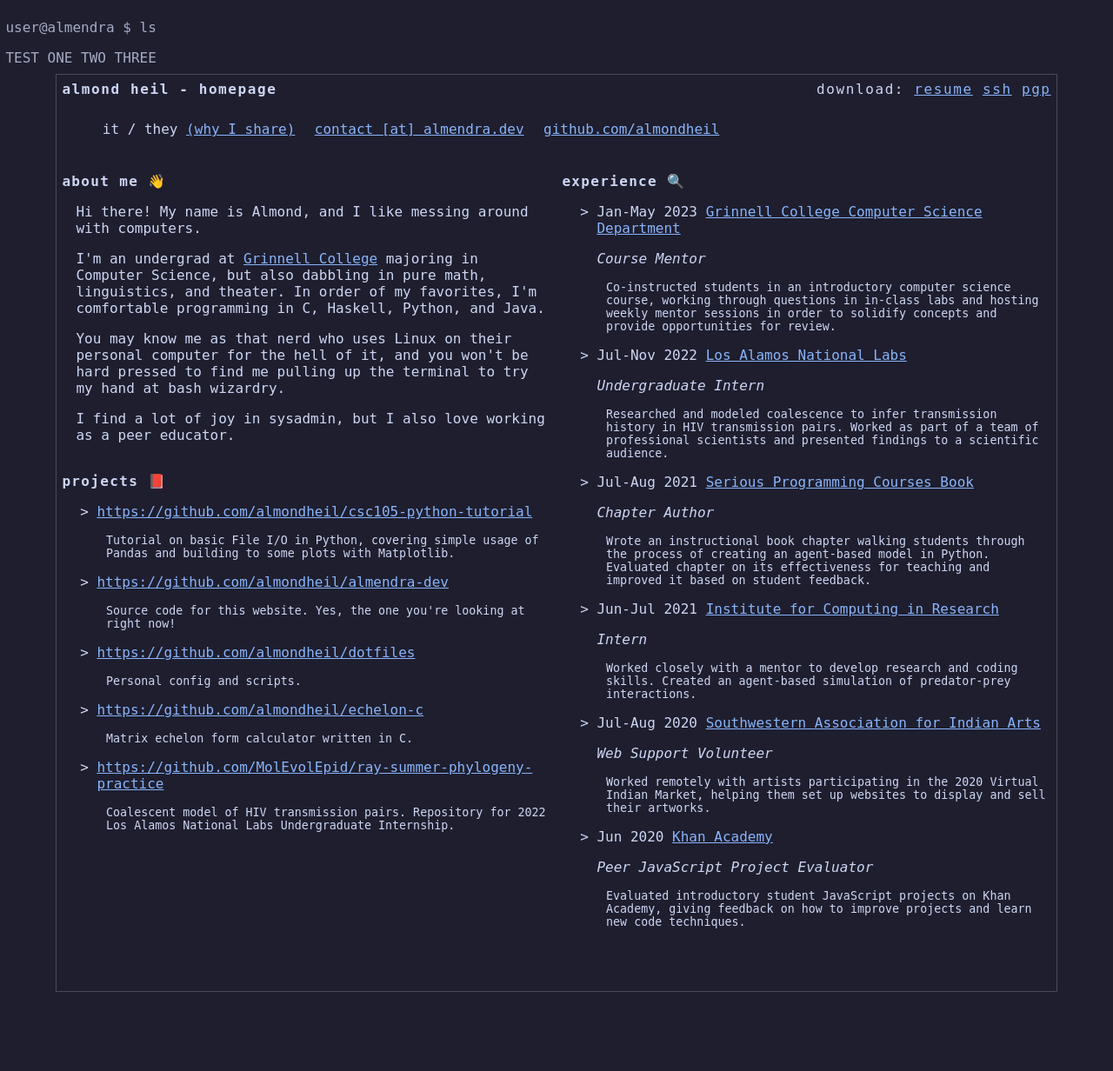
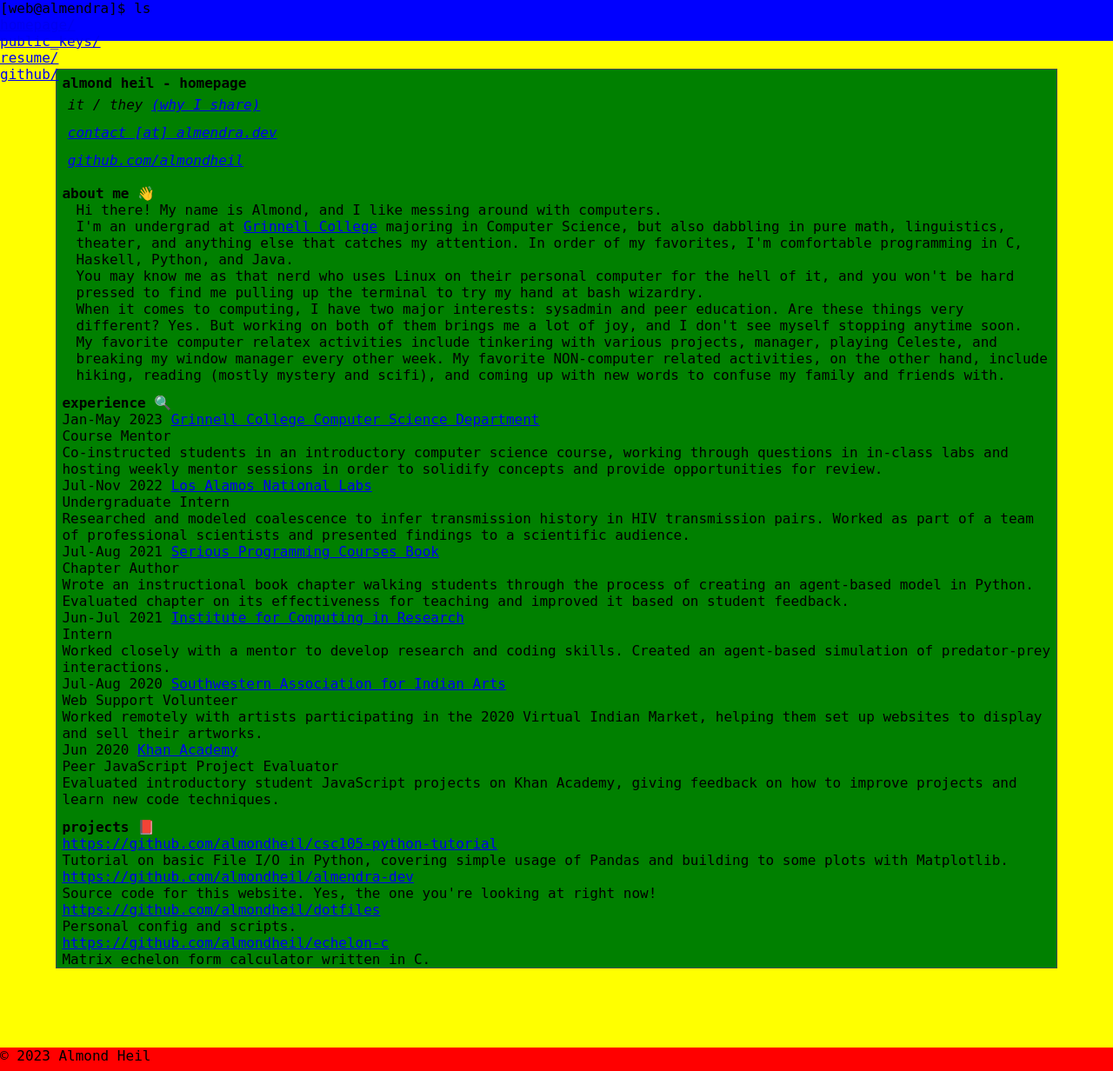
Before and after one commit to almondheil/almendra-dev, a Flask app: page / in a window 1280 px wide. Shown: the whole page at 87% size. Run offline with Flask 3, Linux system fonts and the light colour scheme; data comes from the database, SQL or seed files in the repository.

Commit message:
Finally use adaptive scaling that works decently
There's a gap between the bottom of .content and the footer anchored to
the bottom that grows when the page is narrow, but it doesn't look bad.
It also responds reasonably to the page being very wide and short,
although the footer covers the other content when you get too far.

I'm gonna go back to having decent aesthetics next.

```diff
--- a/static/css/style.css
+++ b/static/css/style.css
@@ -1,23 +1,16 @@
 * {
   box-sizing: border-box;
   font-family: 'Source Code Pro', monospace, monospace;
-}
 
-body, html {
-  margin: 0px;
-  padding: 0px;
-  color: #cdd6f4;
-  background: #1e1e2e;
-}
-
-body, h1, h2, h3, h4, h5, h6 {
-  margin: 0px;
-  padding: 0px;
-  border: none;
-  font-size: 12pt;
-}
-h1,h2,h3,h4,h5,h6 {
-  font-family: inherit;
+	/* Reset everything to keep navbar flush to top
+	 * and reduce formatting irregularities */
+	margin: 0;
+	padding: 0;
+	border: 0;
+	outline: 0;
+	font-size: 100%;
+	vertical-align: baseline;
+	background: transparent;
 }
 
 body {
@@ -25,191 +18,69 @@ body {
   height: 100vh;
   position: relative;
   display: flow-root;
+	background-color: yellow;
 }
 
 :root {
-  --content-width: 90%;
-  --content-height: 90%;
-  --cmd-height: 40pt;
+	--nav-height: 35pt;
+	--main-height: 90%;
+	--main-width:  90%;
+	--footer-height: 20pt;
 }
 
+/* Set up nav, footer, and .content to all appear on one
+ * view of the page. */
+nav {
+	height: var(--nav-height);
+	margin: auto;
+	background-color: blue;
+}
+footer {
+	/* Right now the footer shows up with a LITTLE space after it
+	 * before the page ends, but I'm gonna just let it be for now. */
+	height: var(--footer-height);
+	margin: auto;
+	background-color: red;
+
+	position: absolute;
+	bottom: 0;
+	left: 0;
+	width: 100%;
+}
 .content {
-  width: var(--content-width);
-  height: calc(var(--content-height) - var(--cmd-height));
+	height: calc(var(--main-height) - var(--nav-height) - var(--footer-height));
+	width: var(--main-width);
+	/* allow scrolling overflow content within */
 	overflow: auto;
 	margin: auto;
-  margin-top: calc((100% - var(--content-height))/4);
+	margin-top: calc((100% - var(--main-height))/4);
 	border: thin solid #4A4A57;
-}
-
-#command-area {
-  height: var(--cmd-height);
-  margin: auto;
-  color: #a5acc5;
+	background-color: green;
 }
 
 section {
 	overflow: hidden;
 }
 
+.projects {
+}
+.experience {
+}
+.about {
+}
+.info {
+}
+
 .padded {
 	padding: 0.4em;
 }
-
 .indented {
 	padding-left: 1em;
 }
-
-#info, #experience, #projects, #skills, #education {
-  font-family: 'Hack', monospace, monospace;
-}
-#education, #skills, #experience, #projects {
-  border-top: none;
-}
-#info, #skills, #experience, #projects {
-  border-bottom: none;
-}
-#experience {
-  border-right: none;
-}
-#projects {
-  border-left: none;
+.dim {
 }
 
-section#info {
+h1#err404 {
+	color: red;
+	font-size: 30pt;
 }
-
-div.mid {
-  height: auto;
-  overflow: hidden;
-}
-
-section#experience {
-  float: right;
-  width: 50%;
-}
-section#about {
-  float: left;
-  width: 50%;
-}
-section#projects {
-  float: left;
-  width: 50%;
-}
-@media only screen and (max-width: 768px) {
-  /* For tablets and mobile phones */
-  section#experience, section#about, section#projects {
-    width: 100%;
-  }
-}
-
-
-h1,h2,h3,h4,h5,h6 {
-  font-size: 12pt;
-}
-
-h1 {
-  font-weight: bold;
-  letter-spacing: 1.2pt;
-}
-
-h2 {
-  font-weight: bold;
-  margin-top: 4pt;
-  letter-spacing: 1pt;
-}
-
-address {
-  font-style: normal;
-}
-
-ul {
-  margin-left: 0;
-  list-style: none;
-}
-
-li {
-  position: relative;
-}
-
-li::before {
-  content: ">";
-  left: -1.2em;
-  position: absolute;
-}
-
-#info address {
-  display: inline-block;
-}
-.contactinfo {
-  list-style: none;
-  display: inline-block;
-}
-.contactinfo li {
-  display: inline-block;
-  position: relative;
-}
-.contactinfo li::before {
-  display: none;
-}
-
-p.timeplace > address {
-  display: inline !important;
-}
-
-.jobdescription, .description {
-  margin-top: 2pt;
-  margin-left: 0.8em;
-  font-size: 10pt;
-}
-
-section#info .description {
-  margin-top: 1em;
-}
-
-.jobtitle {
-  font-style: italic;
-}
-
-li + li {
-  margin-top: 4pt;
-}
-
-a {
-  color: #89b4fa;
-}
-
-a:visited {
-  color: #cba6f7;
-}
-
-section#skills {
-  clear: both;
-}
-
-.cf:before {
-  content: " ";
-  display: table;
-}
-.cf:after {
-  clear: both;
-}
-
-.cf {
-  *zoom: 1;
-}
-
-p.achievments {
-  margin-top: 4pt;
-  font-size: 10pt;
-}
-
-.education, .award {
-  font-style: italic;
-}
-
-.links {
-  float: right;
-  font-size: 1rem;
-  font-weight: normal;
-}
--- a/templates/base.html
+++ b/templates/base.html
@@ -11,13 +11,21 @@
     <title>{% block title %} {% endblock %} - almendra.dev</title>
   </head>
   <body>
-    <nav class=padded id="command-area">
-      <p>user@almendra $ ls</p>
-      <p>TEST ONE TWO THREE</p>
+    <nav class=topnav>
+      <p class=dim>[web@almendra]$ ls</p>
+      <ul>
+        <li><a href="{{ url_for('index') }}">homepage/</a></li>
+        <li><a href="{{ url_for('public_keys') }}">public_keys/</a></li>
+        <li><a href="{{ url_for('resume') }}">resume/</a></li>
+        <li><a href="https://github.com/almondheil/" target="_blank">github/</a></li>
+      </ul>
     </nav>
     <!-- TODO DO NAV STUFF, IT'S IN THE TUTORIAL -->
-    <div class="content">
-        {% block content %} {% endblock %}
-    </div>
+    <main class=content>
+      {% block content %} {% endblock %}
+    </main>
+    <footer class=footer>
+      © 2023 Almond Heil
+    </footer>
   </body>
 </html>
--- a/templates/index.html
+++ b/templates/index.html
@@ -1,27 +1,31 @@
 {% extends 'base.html' %}
 
 {% block content %}
-<div class="mid grid-container">
-  <section id="info" itemscope itemtype="http://schema.org/Person">
+<section class="info" itemscope itemtype="http://schema.org/Person">
   <div class="padded">
-      <h1 itemprop="name">almond heil - {% block title %} homepage {% endblock %}
+    <h1 itemprop="name">almond heil - {% block title %} homepage {% endblock %}</h1>
+    <!-- TODO: relocate these links somewhere less weird
       <div class="links">
       download:
       <a itemprop="resume" rel="me" href="./download/AlmondHeil-Resume.pdf" download>resume</a>
       <a itemprop="ssh key" rel="me" href="./download/almondheil.pub" download>ssh</a>
       <a itemprop="gpg key" rel="me" href="./download/almondheil.pgp" download>pgp</a>
       </div>
+    -->
     </h1>
     <address>
       <ul class="contactinfo">
         <li class="padded" itemprop="gender">it / they <a target="_blank" href="https://pronouns.org/what-and-why">(why I share)</a></li>
         <li class="padded" itemprop="email"><a rel="me" href="mailto:contact@almendra.dev">contact [at] almendra.dev</a></li>
+        <!-- TODO maybe relocate github to its own page? IDK -->
         <li class="padded" itemprop="github"><a rel="me" target="_blank" href="https://github.com/almondheil">github.com/almondheil</a></li>
       </ul>
     </address>
   </div>
 </section>
-  <section id="about" itemscope itemtype="http://schema.org/ItemList">
+
+<!-- Section: About Me -->
+<section class="about" itemscope itemtype="http://schema.org/ItemList">
   <div class="padded">
     <h2 itemprop="name">about me 👋</h2>
     <div class="indented" itemtype="http://schema.org/Text">
@@ -32,8 +36,9 @@
         I'm an undergrad at
         <a target="_blank" href="https://www.grinnell.edu/">Grinnell College</a>
         majoring in Computer Science, but also dabbling in pure math,
-        linguistics, and theater. In order of my favorites, I'm comfortable
-        programming in C, Haskell, Python, and Java.
+        linguistics, theater, and anything else that catches my attention. In
+        order of my favorites, I'm comfortable programming in C, Haskell,
+        Python, and Java.
       </p>
       <p>
         You may know me as that nerd who uses Linux on their personal computer
@@ -41,13 +46,25 @@
         the terminal to try my hand at bash wizardry.
       </p>
       <p>
-        I find a lot of joy in sysadmin, but I also love working as a peer
-        educator.
+        When it comes to computing, I have two major interests: sysadmin and
+        peer education. Are these things very different? Yes. But working on
+        both of them brings me a lot of joy, and I don't see myself stopping
+        anytime soon.
+      </p>
+      <p>
+        My favorite computer relatex activities include tinkering with
+        various projects, manager, playing Celeste, and breaking my window
+        manager every other week. My favorite NON-computer related
+        activities, on the other hand, include hiking, reading (mostly
+        mystery and scifi), and coming up with new words to confuse my family
+        and friends with.
       </p>
     </div>
   </div>
 </section>
-  <section id="experience" itemscope itemtype="http://schema.org/ItemList">
+
+<!-- Section: Experience -->
+<section class="experience" itemscope itemtype="http://schema.org/ItemList">
   <div class="padded">
     <h2 itemprop="name">experience 🔍</h2>
     <ul>
@@ -65,7 +82,9 @@
     </ul>
   </div>
 </section>
-  <section id="projects" itemscope itemtype="http://schema.org/ItemList">
+
+<!-- Section: Projects -->
+<section class="projects" itemscope itemtype="http://schema.org/ItemList">
   <div class="padded">
     <h2 itemprop="name">projects 📕</h2>
     <ul>
```
Lines whose indentation alone changed are shown as unchanged.
